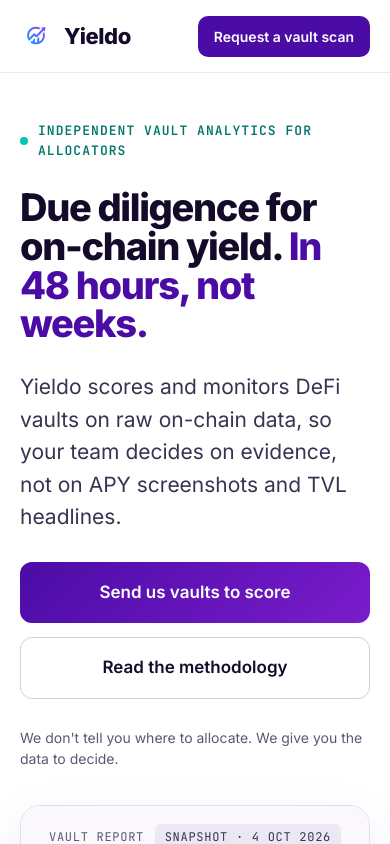
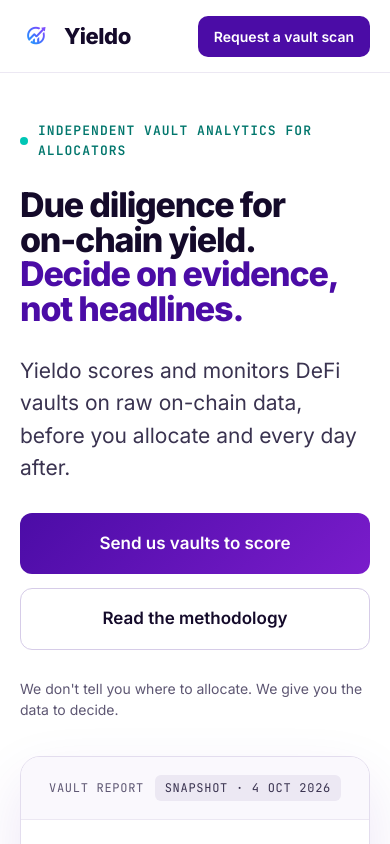
Before and after one commit to Yieldo/yieldo-landing-page, a React (Vite) app: page / in a window 390 px wide. Shown: the top 844 px of the page. Built offline with nearby package versions, Linux system fonts and the light colour scheme; no server answers.

Commit message:
New hero headline and subtitle (#3)

```diff
--- a/src/index.css
+++ b/src/index.css
@@ -612,7 +612,7 @@
 .fh-nav-links { display: flex; align-items: center; gap: 40px; font-size: 15px; font-weight: 500; }
 .fh-nav-cta { padding: 12px 22px; }
 .fh-hero { padding-top: 96px; padding-bottom: 104px; display: grid; grid-template-columns: repeat(2, minmax(0, 1fr)); gap: 72px; align-items: center; }
-.fh-h1 { font-size: 68px; }
+.fh-h1 { font-size: 60px; text-wrap: balance; }
 .fh-h2 { font-size: 52px; }
 .fh-h2-cta { font-size: 60px; }
 .fh-h3 { font-size: 40px; }
@@ -667,7 +667,7 @@
   .fh-nav-link { display: none; }
   .fh-nav-cta { padding: 10px 16px; font-size: 14px; }
   .fh-hero { padding-top: 48px; padding-bottom: 52px; gap: 36px; }
-  .fh-h1 { font-size: 38px; }
+  .fh-h1 { font-size: 34px; }
   .fh-h2 { font-size: 30px; }
   .fh-h2-cta { font-size: 34px; }
   .fh-h3 { font-size: 28px; }
--- a/src/pages/HomePage.jsx
+++ b/src/pages/HomePage.jsx
@@ -136,10 +136,10 @@
             Independent vault analytics for allocators
           </div>
           <h1 className="fh-h1" style={{ margin: 0, lineHeight: 1.02, fontWeight: 800, letterSpacing: "-0.035em" }}>
-            Due diligence for on-chain yield. <span style={{ color: "#4B0CA6" }}>In 48 hours, not weeks.</span>
+            Due diligence for on-chain yield. <span style={{ color: "#4B0CA6", display: "block" }}>Decide on evidence, not headlines.</span>
           </h1>
           <p style={{ margin: 0, fontSize: 21, lineHeight: 1.55, color: "#3A3350", maxWidth: 560 }}>
-            Yieldo scores and monitors DeFi vaults on raw on-chain data, so your team decides on evidence, not on APY screenshots and TVL headlines.
+            Yieldo scores and monitors DeFi vaults on raw on-chain data, before you allocate and every day after.
           </p>
           <div className="fh-hero-btns">
             <a href="#scan" style={{ padding: "18px 28px", borderRadius: 12, background: "linear-gradient(135deg, #4B0CA6, #7A1CCB)", color: "#ffffff", fontSize: 17, fontWeight: 600 }}>
```
